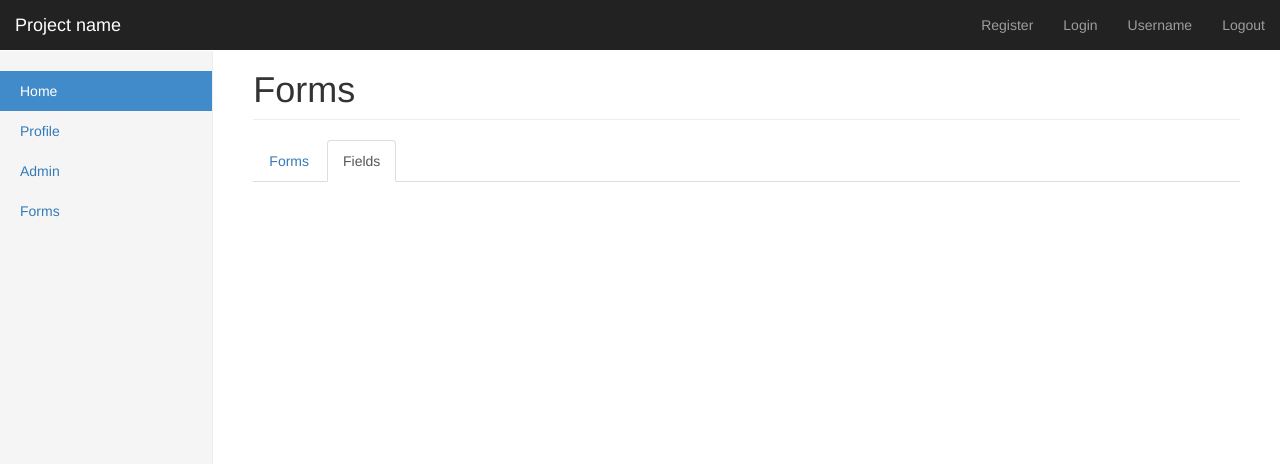
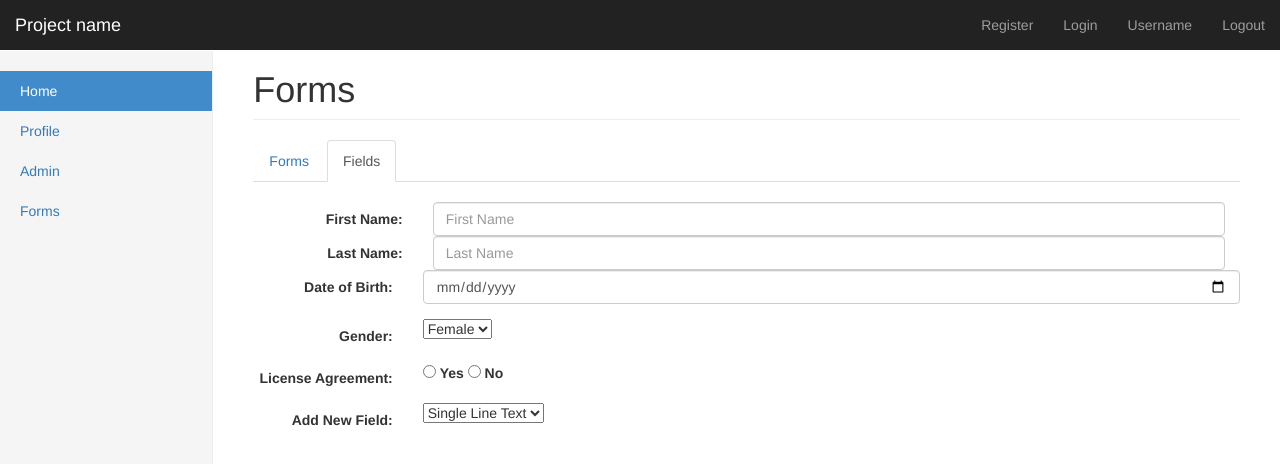
Before and after one commit to janhavi13/WebDevSpring2016, a website: page public/assignment/form-fields.html in a window 1280 px wide. Drawn offline with nearby package versions, Linux system fonts and the light colour scheme.

Commit message:
new form added

```diff
--- a/public/assignment/form-fields.html
+++ b/public/assignment/form-fields.html
@@ -1,6 +1,6 @@
 
 <!DOCTYPE html>
-<html lang="en">
+<html lang="en" xmlns="http://www.w3.org/1999/html">
 <head>
     <meta charset="utf-8">
     <meta http-equiv="X-UA-Compatible" content="IE=edge">
@@ -66,6 +66,61 @@
                 <li role="presentation" class="active"><a href="form-fields.html">Fields</a></li>
             </ul>
 
+            <form class="form-horizontal">
+                <br class="form-group">
+                    <label for="inputfirstname" class="col-sm-2 control-label">First Name:</label>
+                <div class="col-sm-10">
+                        <input type="text" class="form-control" id="inputfirstname" placeholder="First Name">
+                    </div>
+
+                <br class="form-group">
+                    <label for="inputlastname" class="col-sm-2 control-label">Last Name:</label>
+                    <div class="col-sm-10">
+                        <input type="text" class="form-control" id="inputlastname" placeholder="Last Name">
+                    </div>
+
+                <div class="form-group">
+                    <label for="inputdob" class="col-sm-2 control-label">Date of Birth:</label>
+                    <div class="col-sm-10">
+                        <input type="date" class="form-control" id="inputdob">
+                    </div>
+                </div>
+
+                <div class="form-group">
+                    <label class="col-sm-2 control-label">Gender:</label>
+                    <div class="col-sm-10">
+                        <select>
+                            <option value="Female">Female</option>
+                            <option value="Male">Male</option>
+                        </select>
+                    </div>
+                </div>
+
+                <div class="form-group">
+                    <label class="col-sm-2 control-label">License Agreement:</label>
+                    <div class="col-sm-10">
+                        <input id="yes" type="radio" name="license"/> <label for="yes">Yes</label>
+                        <label><input type="radio" name="license"/> No</label>
+                    </div>
+                </div>
+
+                <div class="form-group">
+                    <label class="col-sm-2 control-label">Add New Field:</label>
+                    <div class="col-sm-10">
+                        <select>
+                            <option name="text">Single Line Text</option>
+                            <option name="date">Date</option>
+                            <option name="dropdown">DropDown</option>
+                            <option name="checkbox">CheckBox</option>
+                            <option name="radio">Radio Button</option>
+                            <option name="paragraph">Paragraph</option>
+                        </select>
+                    </div>
+                </div>
+
+
+
+            </form>
 
 
 
```
